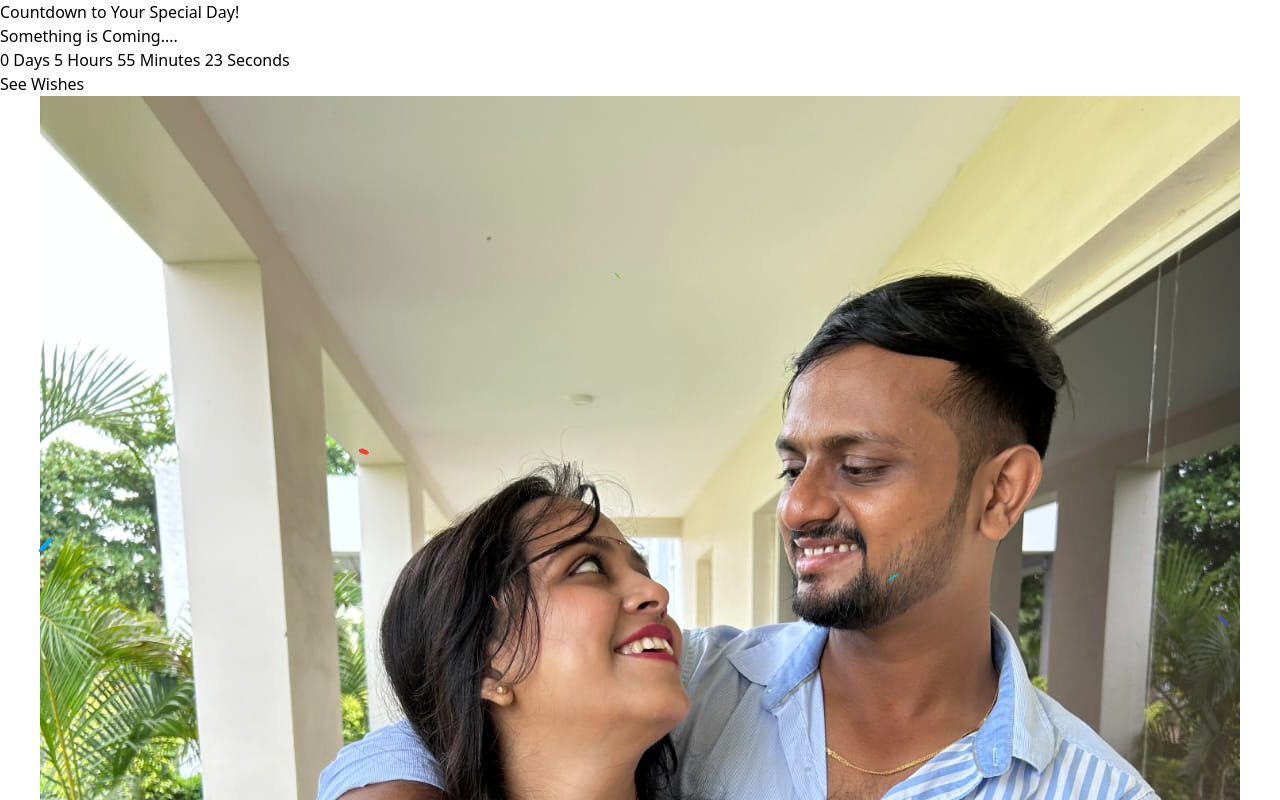
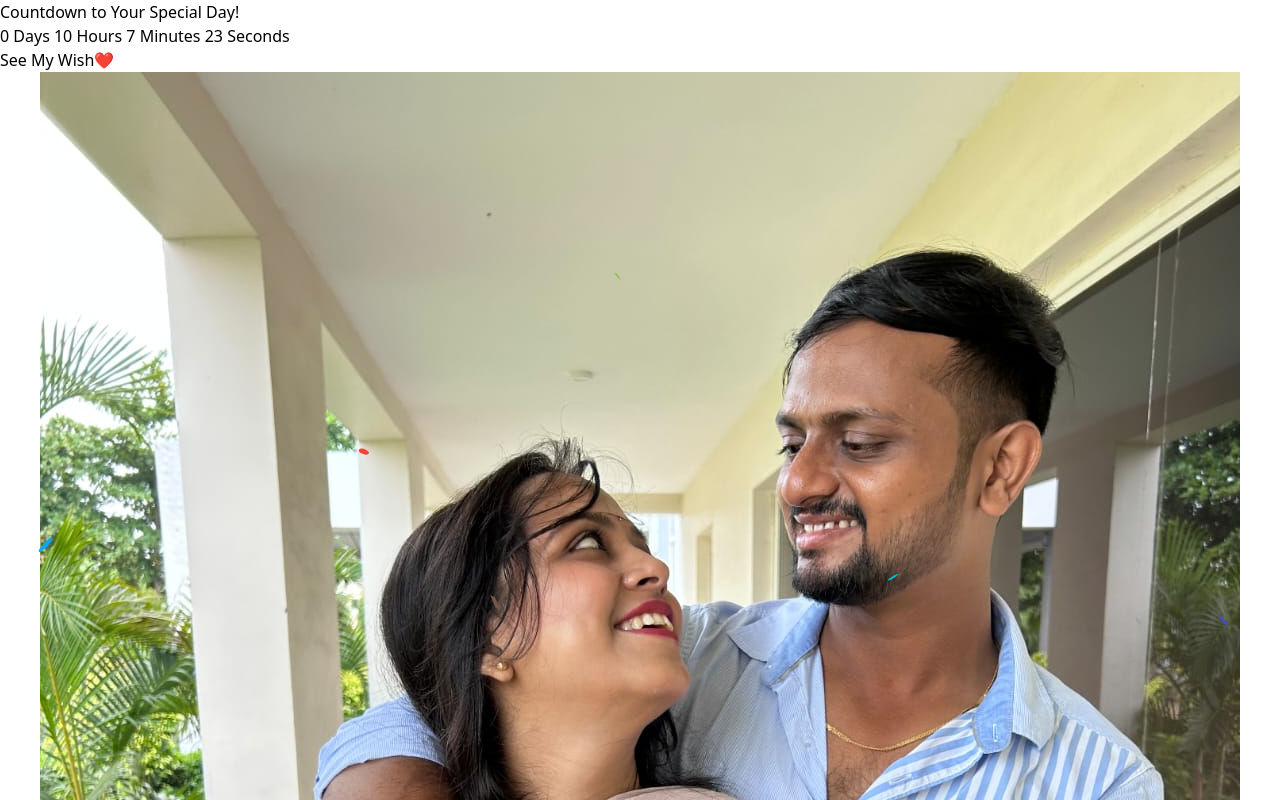
Before and after one commit to priy437pradhan/Birthday-wish, a React (Vite) app: page / in a window 1280 px wide. Shown: the top 800 px of the page. Built offline with nearby package versions, Linux system fonts and the light colour scheme.

Commit message:
my first commit

```diff
--- a/src/App.css
+++ b/src/App.css
@@ -24,7 +24,7 @@
 
 /* Custom scrollbar for WebKit browsers (Chrome, Safari) */
 ::-webkit-scrollbar {
-  width: 12px; /* Scrollbar width */
+  width: 0px; /* Scrollbar width */
 }
 
 ::-webkit-scrollbar-track {
--- a/src/components/CountdownTimer.jsx
+++ b/src/components/CountdownTimer.jsx
@@ -3,7 +3,7 @@ import { motion } from 'framer-motion';
 
 const CountdownTimer = () => {
   const calculateTimeLeft = () => {
-    const eventDate = new Date("2024-09-01T19:48:00");
+    const eventDate = new Date("2024-09-02T00:00:00");
     const now = new Date();
     const timeLeft = eventDate - now;
 
@@ -43,19 +43,12 @@ const CountdownTimer = () => {
         transition={{ duration: 1 }}
         className="text-4xl font-bold mb-4"
       >
-        {timeLeft.isOver ? "Happy Birthday to You Aun Bhauja!" : "Countdown to Your Special Day!"}
+        {timeLeft.isOver ? "Happy Birthday to You Aun Bhauja!❤️" : "Countdown to Your Special Day!"}
       </motion.h2>
       <div className="text-2xl mb-4">
         {!timeLeft.isOver && (
           <>
-            <motion.h4
-              initial={{ scale: 0.8 }}
-              animate={{ scale: 1 }}
-              transition={{ duration: 1, type: 'spring', stiffness: 100 }}
-              className="text-2xl font-extrabold mb-4"
-            >
-              Something is Coming....
-            </motion.h4>
+
             <motion.div
               initial={{ opacity: 0 }}
               animate={{ opacity: 1 }}
@@ -70,9 +63,9 @@ const CountdownTimer = () => {
             initial={{ scale: 0.8 }}
             animate={{ scale: 1 }}
             transition={{ duration: 1, type: 'spring', stiffness: 100 }}
-            className="text-6xl font-extrabold mb-4"
+            className="text-4xl font-extrabold mb-4"
           >
-            Your Special Day is Here!
+            ❤️Your Special Day is Here!❤️
           </motion.h1>
         )}
       </div>
--- a/src/components/Home.jsx
+++ b/src/components/Home.jsx
@@ -24,7 +24,7 @@ const Home = () => (
           whileTap={{ scale: 0.9 }}
           className="bg-white text-purple-500 px-6 py-3 rounded-lg shadow-lg hover:bg-gray-200 m-5 transition"
         >
-          See Wishes
+          See My Wish❤️
         </motion.button>
       </Link>
     <div className='m-4'>
--- a/src/components/PhotoGallery.jsx
+++ b/src/components/PhotoGallery.jsx
@@ -5,10 +5,10 @@ import Image2 from '../assets/Anu1.jpg';
 import Image3 from '../assets/Anu3.jpg';
 
 const PhotoGallery = () => {
-  const [rotate, setRotate] = useState(false);
+  const [selectedIndex, setSelectedIndex] = useState(null);
 
-  const handleClick = () => {
-    setRotate(!rotate);
+  const handleClick = (index) => {
+    setSelectedIndex(index === selectedIndex ? null : index);
   };
 
   const photos = [Image1, Image2, Image3];
@@ -24,16 +24,16 @@ const PhotoGallery = () => {
         {photos.map((photo, index) => (
           <motion.div
             key={index}
-            onClick={handleClick}
+            onClick={() => handleClick(index)}
             whileHover={{ scale: 1.25 }}
-            animate={{ rotateY: rotate ? 360 : 0 }}
+            animate={{ rotateY: selectedIndex === index ? 360 : 0 }}
             transition={{ duration: 1 }}
             className="relative cursor-pointer"
           >
             <img
               src={photo}
               alt={`Gallery ${index}`}
-              className="w-full h-[300px] md:h-[300px] lg:h-[300px]  rounded-lg"
+              className="w-full h-[400px] md:h-[300px] lg:h-[300px] object-cover rounded-lg"
             />
           </motion.div>
         ))}
```
Also changed, not shown: src/assets/anu1.jpeg (renamed from src/assets/Anu4.jpeg).
